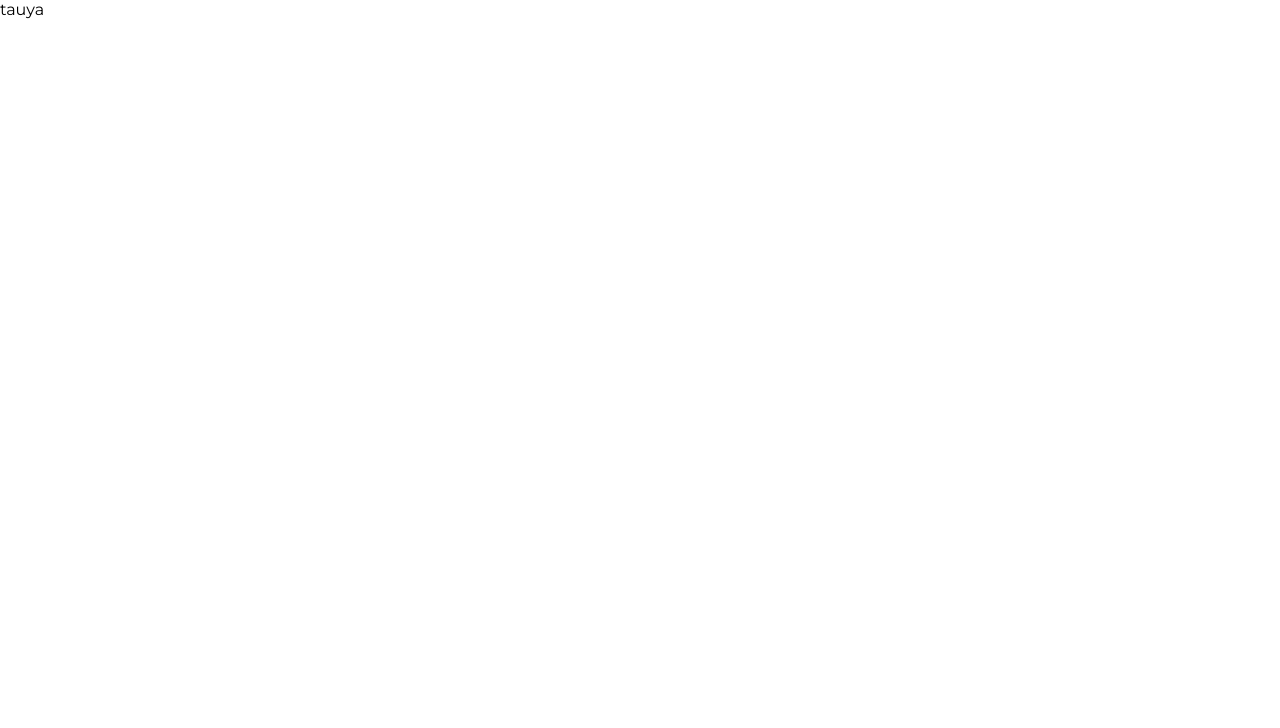
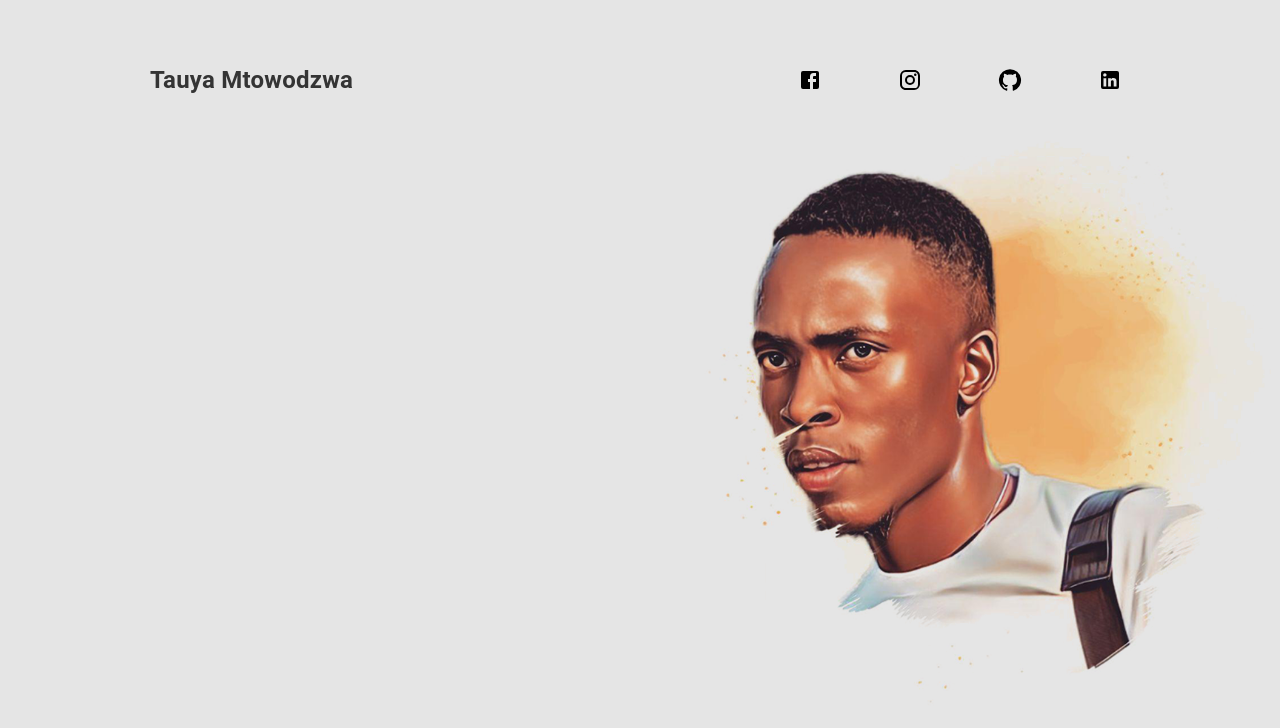
Before and after one commit to Tauya2003/tauyamtowodzwa.com, a React (Vite) app: page / in a window 1280 px wide. Shown: the top 728 px of the page. Built offline with nearby package versions, Linux system fonts and the light colour scheme.

Commit message:
Create navbar

```diff
--- a/package.json
+++ b/package.json
@@ -12,6 +12,7 @@
   "dependencies": {
     "@emotion/react": "^11.11.4",
     "@emotion/styled": "^11.11.5",
+    "@mui/icons-material": "^5.16.4",
     "@mui/material": "^5.16.4",
     "react": "^18.3.1",
     "react-dom": "^18.3.1",
--- a/src/App.jsx
+++ b/src/App.jsx
@@ -1,7 +1,18 @@
+import { Route, Router, Routes } from "react-router-dom";
 import "./App.css";
+import Home from "./pages/Home";
+import Layout from "./layout/Layout";
 
 function App() {
-  return <>tauya</>;
+  return (
+    <>
+      <Routes>
+        <Route path="/" element={<Layout />}>
+          <Route index component={<Home />} />
+        </Route>
+      </Routes>
+    </>
+  );
 }
 
 export default App;
--- /dev/null
+++ b/src/components/Navbar.jsx
@@ -0,0 +1,54 @@
+import { Facebook, GitHub, Instagram, LinkedIn } from "@mui/icons-material";
+import { Box, IconButton, Stack, Typography } from "@mui/material";
+import React from "react";
+import { useNavigate } from "react-router-dom";
+
+const Navbar = () => {
+  const navigate = useNavigate();
+
+  return (
+    <Box
+      sx={{
+        display: "flex",
+        flexDirection: "row",
+        alignItems: "center",
+        justifyContent: "space-between",
+        width: "100%",
+        padding: "0 20px",
+        position: "fixed",
+        top: 0,
+        padding: "60px 150px 0 150px",
+      }}
+    >
+      <Typography
+        onClick={() => navigate("")}
+        sx={{
+          color: "#343434",
+          fontSize: "24px",
+          fontWeight: 700,
+          lineHeight: "normal",
+          cursor: "pointer",
+        }}
+      >
+        Tauya Mtowodzwa
+      </Typography>
+
+      <Stack direction={"row"} gap={"60px"}>
+        <IconButton href="" target="_blank">
+          <Facebook sx={{ color: "#000" }} />
+        </IconButton>
+        <IconButton href="" target="_blank">
+          <Instagram sx={{ color: "#000" }} />
+        </IconButton>
+        <IconButton href="" target="_blank">
+          <GitHub sx={{ color: "#000" }} />
+        </IconButton>
+        <IconButton href="" target="_blank">
+          <LinkedIn sx={{ color: "#000" }} />
+        </IconButton>
+      </Stack>
+    </Box>
+  );
+};
+
+export default Navbar;
--- /dev/null
+++ b/src/layout/Layout.jsx
@@ -0,0 +1,26 @@
+import { Box } from "@mui/material";
+import React from "react";
+import { Outlet } from "react-router-dom";
+import bg1 from "../assets/images/bg1.png";
+import Navbar from "../components/Navbar";
+
+const Layout = () => {
+  return (
+    <Box
+      sx={{
+        display: "flex",
+        flexDirection: "column",
+        alignItems: "center",
+        justifyContent: "center",
+        height: "100vh",
+        backgroundImage: `url(${bg1})`,
+        backgroundSize: "cover",
+      }}
+    >
+      <Navbar />
+      <Outlet />
+    </Box>
+  );
+};
+
+export default Layout;
--- a/src/main.jsx
+++ b/src/main.jsx
@@ -1,9 +1,12 @@
 import React from "react";
 import ReactDOM from "react-dom/client";
 import App from "./App.jsx";
+import { BrowserRouter } from "react-router-dom";
 
 ReactDOM.createRoot(document.getElementById("root")).render(
   <React.StrictMode>
-    <App />
+    <BrowserRouter>
+      <App />
+    </BrowserRouter>
   </React.StrictMode>
 );
--- /dev/null
+++ b/src/pages/Home.jsx
@@ -0,0 +1,7 @@
+import React from "react";
+
+const Home = () => {
+  return <div>Home</div>;
+};
+
+export default Home;
```
Also changed, not shown: 1 other file (tests, documents, lock files or other folders).
